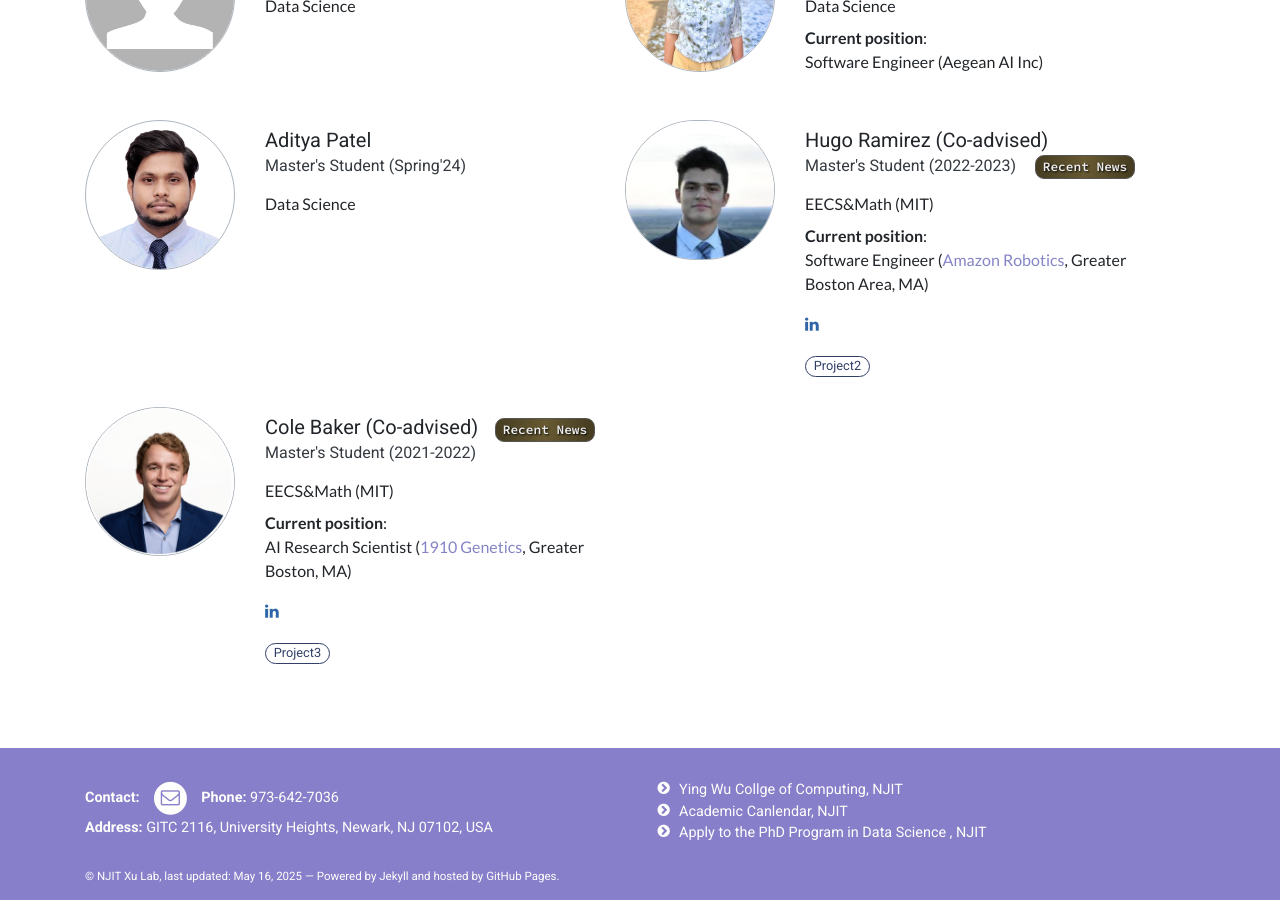
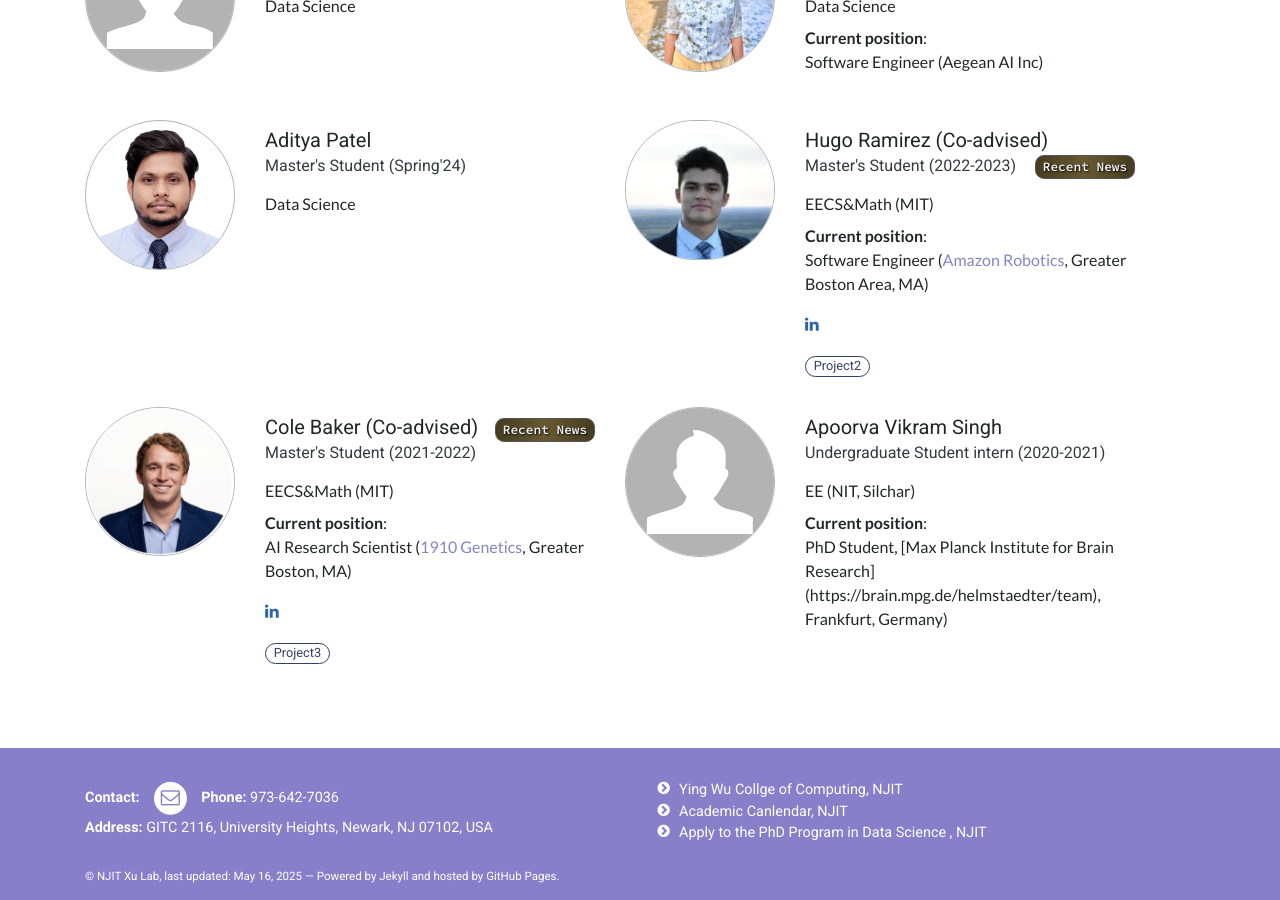
Before and after one commit to GraceXu182/gracexu182.github.io, a Jekyll site: the page built from pages/people.md, in a window 1280 px wide and 900 px high, scrolled down 1738 px. Built offline with Jekyll 4.4.1, drawn with Linux system fonts in a browser that asks for light colours.

Commit message:
update _data/people.yml

```diff
--- a/_data/people.yml
+++ b/_data/people.yml
@@ -267,3 +267,19 @@
   badges:
     - project=project3
     # - Newsfeed=
+
+- id: Apoorva # used internally to identify this person, e.g., in a Newsfeed post "people" field
+  name: Apoorva Vikram Singh
+  role: Undergraduate Student intern (2020-2021)
+  program: EE (NIT, Silchar)
+  image: assets/images/default.jpg # can be external link
+  end_date: 2021
+  orcid: null
+  github: null
+  linkedin: null
+  description: #Hyperbolic graph embedding of magnetoencephalography brain networks to study brain alterations in patients with subjective cognitive decline
+  status: past
+  current_position: PhD Student, [Max Planck Institute for Brain Research] (https://brain.mpg.de/helmstaedter/team), Frankfurt, Germany)
+  badges:
+    # - project=project3
+    # - publication=
```
